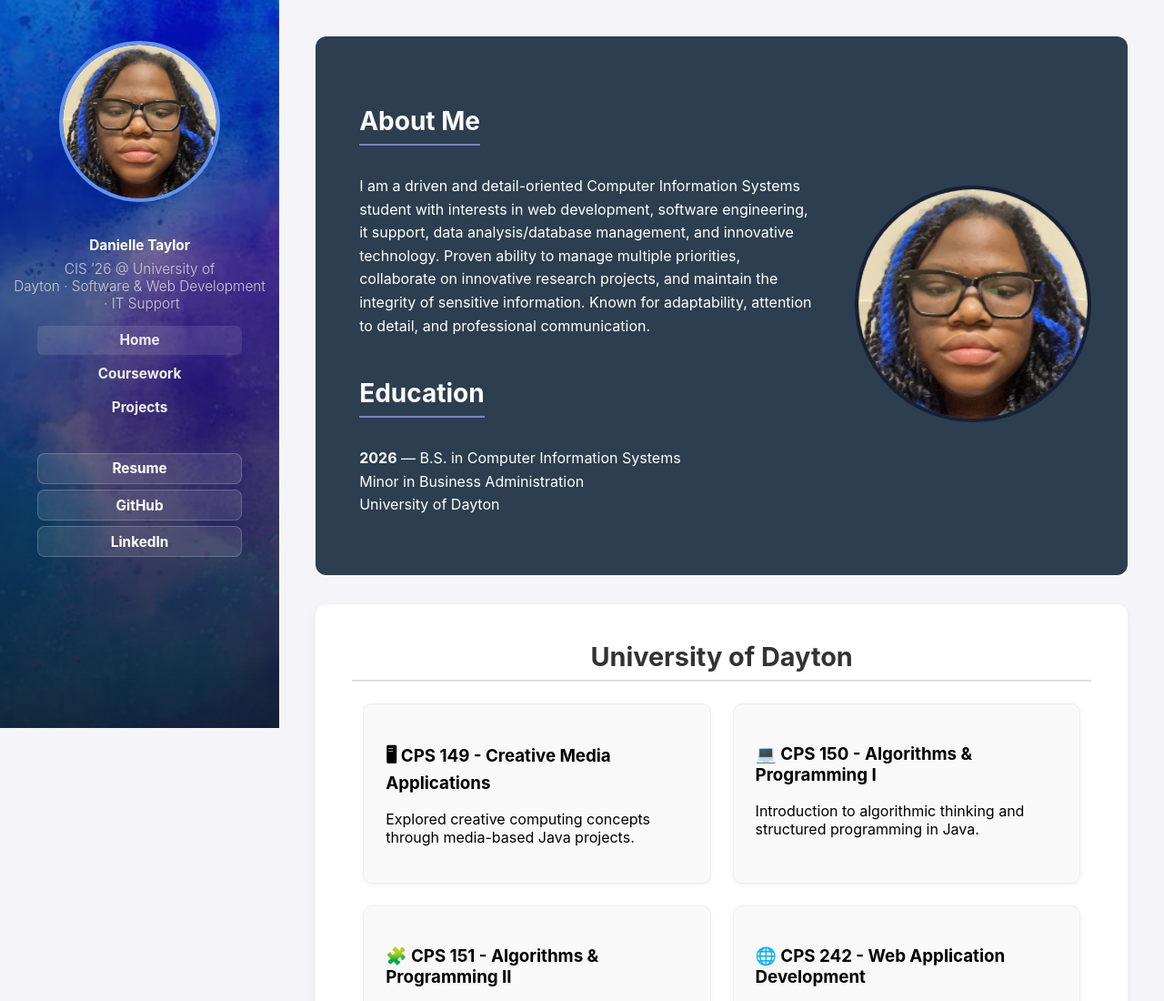
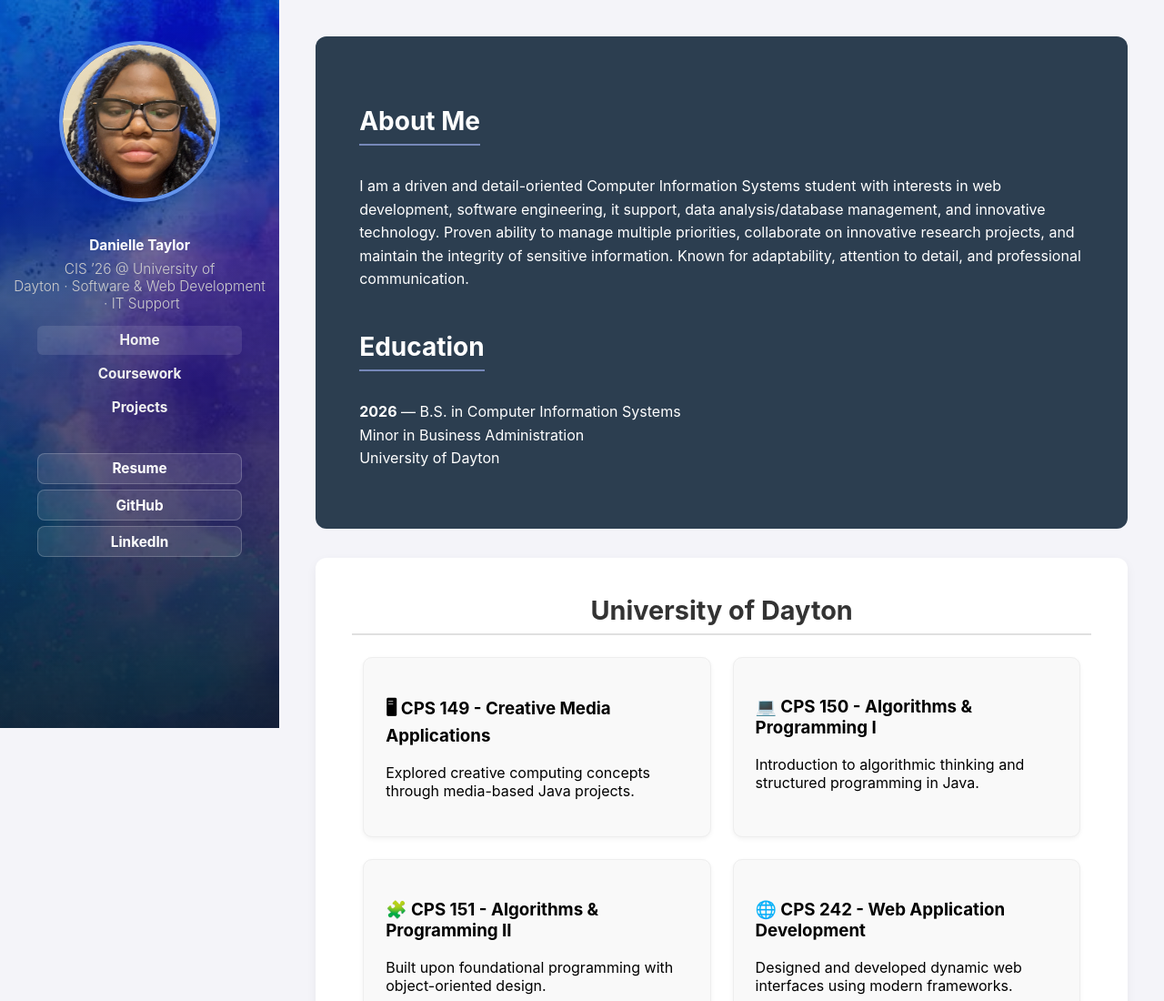
Before and after one commit to DanielleJTaylor/DT, a plain HTML site: page index.html in a window 1280 px wide. Shown: the top 1100 px of the page at 91% size. Drawn offline with Linux system fonts and the light colour scheme.

Commit message:
remove the two same images

```diff
--- a/index.html
+++ b/index.html
@@ -82,10 +82,6 @@
           </p>
         </div>
 
-        <!-- Flex Item 2: Image -->
-        <div class="home-image">
-          <img src="DT_Pic.png" alt="Danielle Taylor" class="about-me-pic" />
-        </div>
       </div>
     </section>
 
```
